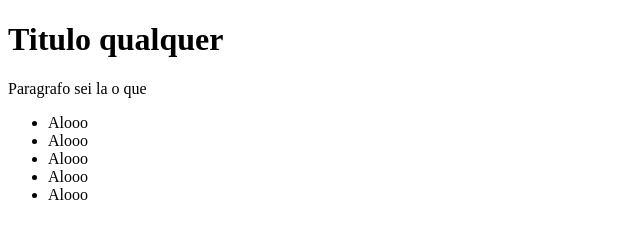
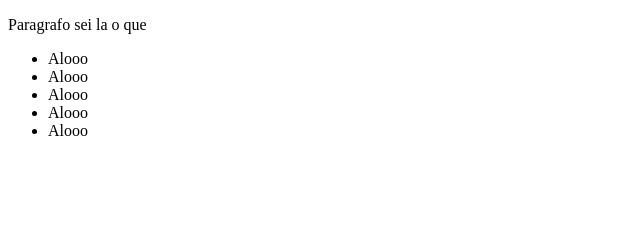
Before and after one commit to Erikyen/teste2F, a plain HTML site: page index.html in a window 1280 px wide. Shown: the whole page, without its empty margins (0-640 px from the left). Drawn offline with Linux system fonts and the light colour scheme.

Commit message:
Remoção do titulo

```diff
--- a/index.html
+++ b/index.html
@@ -7,7 +7,7 @@
     <title>Document</title>
 </head>
 <body>
-    <h1>Titulo qualquer</h1>
+
     <p>Paragrafo sei la o que</p>
     <ul>
         <li>Alooo</li>
```
